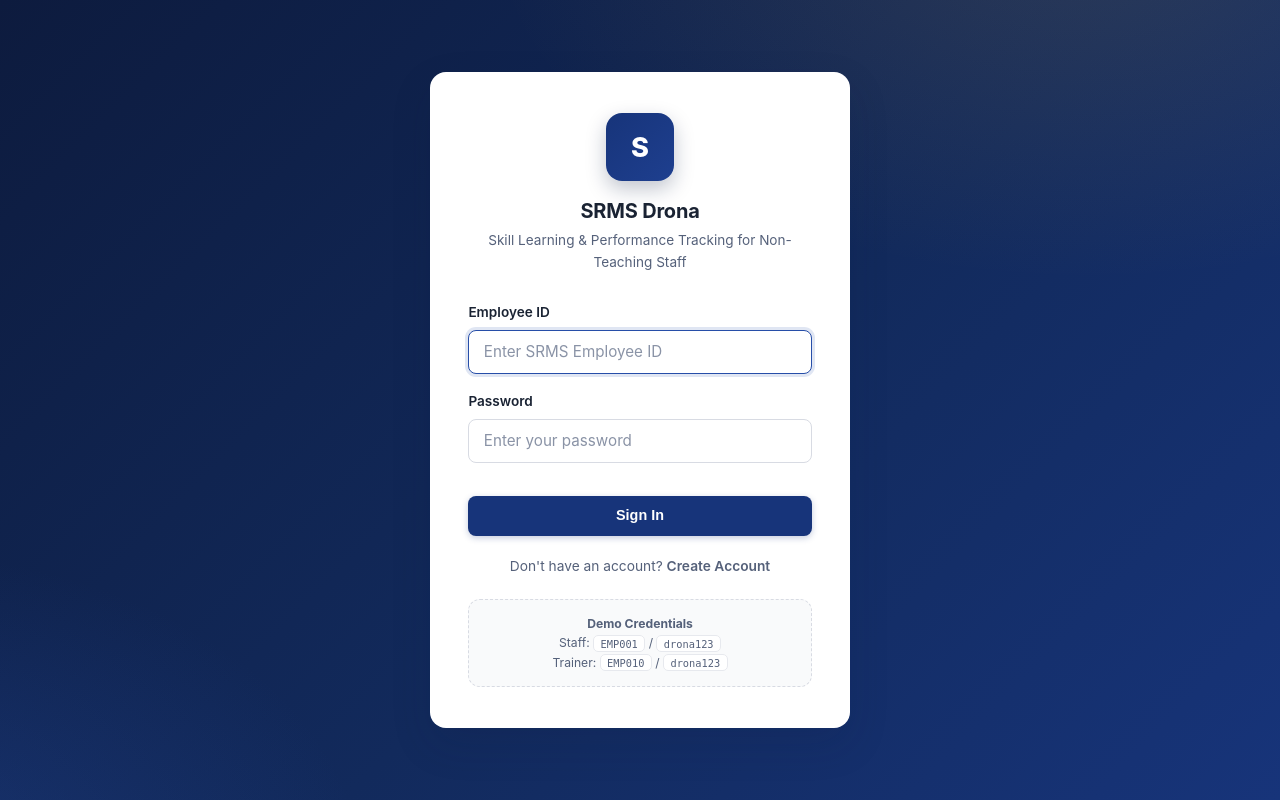
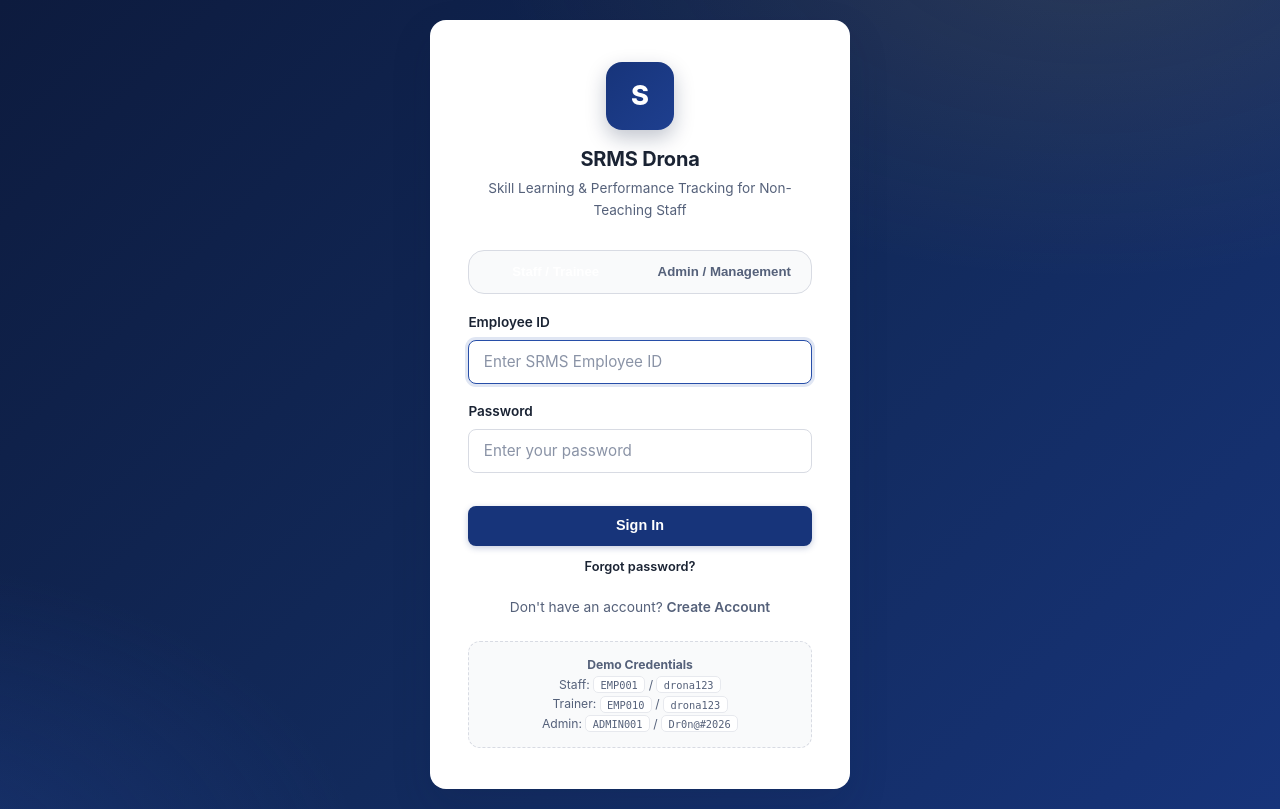
Before and after one commit to dgexplores/DRONAv2, a Django app: page /login/ in a window 1280 px wide. Run offline with Django 5.2, Linux system fonts and the light colour scheme.

Commit message:
feat: admin/staff login tabs, forgot-password flow

```diff
--- a/apps/users/views.py
+++ b/apps/users/views.py
@@ -48,6 +48,9 @@ def login_view(request):
                 candidate.backend = 'django.contrib.auth.backends.ModelBackend'
                 login(request, candidate)
                 messages.success(request, f"Welcome back, {candidate.first_name or candidate.employee_id}!")
+                next_url = request.POST.get('next') or request.GET.get('next') or ''
+                if next_url.startswith('/') and not next_url.startswith('//'):
+                    return redirect(next_url)
                 return redirect('dashboard')
         messages.error(request, _("Invalid Employee ID or Password. Please try again."))
 
--- a/srms_drona/urls.py
+++ b/srms_drona/urls.py
@@ -1,8 +1,9 @@
 from django.contrib import admin
-from django.urls import path, include
+from django.urls import path, include, reverse_lazy
 from django.conf import settings
 from django.conf.urls.static import static
 from django.http import HttpResponse
+from django.contrib.auth import views as auth_views
 
 from apps.users import views as user_views
 from apps.courses import views as course_views
@@ -32,6 +33,24 @@ urlpatterns = [
     path('users/<int:user_id>/approve/', user_views.approve_user, name='approve_user'),
     path('users/<int:user_id>/reject/', user_views.reject_user, name='reject_user'),
     path('language/toggle/', user_views.toggle_language, name='toggle_language'),
+
+    # Password Reset
+    path('password-reset/', auth_views.PasswordResetView.as_view(
+        template_name='users/password_reset_form.html',
+        email_template_name='users/password_reset_email.html',
+        subject_template_name='users/password_reset_subject.txt',
+        success_url=reverse_lazy('password_reset_done'),
+    ), name='password_reset'),
+    path('password-reset/done/', auth_views.PasswordResetDoneView.as_view(
+        template_name='users/password_reset_done.html',
+    ), name='password_reset_done'),
+    path('reset/<uidb64>/<token>/', auth_views.PasswordResetConfirmView.as_view(
+        template_name='users/password_reset_confirm.html',
+        success_url=reverse_lazy('password_reset_complete'),
+    ), name='password_reset_confirm'),
+    path('reset/done/', auth_views.PasswordResetCompleteView.as_view(
+        template_name='users/password_reset_complete.html',
+    ), name='password_reset_complete'),
 
     # Courses & PWA Dashboard
     path('', course_views.dashboard_view, name='dashboard'),
--- a/static/css/app.css
+++ b/static/css/app.css
@@ -1236,6 +1236,61 @@ textarea.form-input {
 }
 #clerk-signin {
   margin-top: 0.25rem;
+}
+
+.login-tabs {
+  display: flex;
+  gap: 0.35rem;
+  padding: 0.3rem;
+  background: var(--surface-2);
+  border: 1px solid var(--border-strong);
+  border-radius: var(--r-lg);
+  margin-bottom: 1.1rem;
+}
+.login-tab {
+  flex: 1;
+  padding: 0.55rem 0.5rem;
+  background: transparent;
+  border: none;
+  border-radius: calc(var(--r-lg) - 0.25rem);
+  font-size: 0.83rem;
+  font-weight: 600;
+  color: var(--text-2);
+  cursor: pointer;
+  transition: background 0.15s ease, color 0.15s ease;
+}
+.login-tab:hover {
+  color: var(--text);
+}
+.login-tab.active {
+  background: var(--brand);
+  color: #fff;
+}
+.login-panel {
+  animation: fadeIn 0.2s ease;
+}
+@keyframes fadeIn {
+  from { opacity: 0; transform: translateY(3px); }
+  to { opacity: 1; transform: translateY(0); }
+}
+.login-forgot {
+  margin-top: 0.7rem;
+  text-align: center;
+  font-size: 0.8rem;
+}
+.login-forgot a {
+  color: var(--brand-400);
+  text-decoration: none;
+  font-weight: 600;
+}
+.login-forgot a:hover {
+  text-decoration: underline;
+}
+.login-admin-hint {
+  margin-top: 0.7rem;
+  text-align: center;
+  font-size: 0.72rem;
+  color: var(--muted);
 }
 
 .login-hint {
--- a/templates/users/login.html
+++ b/templates/users/login.html
@@ -27,7 +27,12 @@
                 {% endfor %}
             {% endif %}
 
-            <form method="POST" action="{% url 'login' %}">
+            <div class="login-tabs" role="tablist">
+                <button type="button" class="login-tab active" data-tab="staff" role="tab">Staff / Trainee</button>
+                <button type="button" class="login-tab" data-tab="admin" role="tab">Admin / Management</button>
+            </div>
+
+            <form method="POST" action="{% url 'login' %}" id="staff-login" class="login-panel">
                 {% csrf_token %}
                 <div class="form-group">
                     <label for="employee_id">Employee ID</label>
@@ -40,6 +45,24 @@
                            placeholder="Enter your password" required>
                 </div>
                 <button type="submit" class="btn btn-primary btn-block mt-2">Sign In</button>
+                <div class="login-forgot"><a href="{% url 'password_reset' %}">Forgot password?</a></div>
+            </form>
+
+            <form method="POST" action="{% url 'login' %}" id="admin-login" class="login-panel" hidden>
+                {% csrf_token %}
+                <input type="hidden" name="next" value="/manage/">
+                <div class="form-group">
+                    <label for="admin_employee_id">Employee ID</label>
+                    <input type="text" id="admin_employee_id" name="employee_id" class="form-input"
+                           placeholder="Admin / Trainer Employee ID" required>
+                </div>
+                <div class="form-group">
+                    <label for="admin_password">Password</label>
+                    <input type="password" id="admin_password" name="password" class="form-input"
+                           placeholder="Enter your password" required>
+                </div>
+                <button type="submit" class="btn btn-primary btn-block mt-2">Sign In to Management</button>
+                <div class="login-admin-hint">Admins &amp; Trainers land in the Management Console.</div>
             </form>
 
             {% if clerk_enabled %}
@@ -54,12 +77,32 @@
             <div class="login-hint">
                 <strong>Demo Credentials</strong><br>
                 Staff: <code>EMP001</code> / <code>drona123</code><br>
-                Trainer: <code>EMP010</code> / <code>drona123</code>
+                Trainer: <code>EMP010</code> / <code>drona123</code><br>
+                Admin: <code>ADMIN001</code> / <code>Dr0n@#2026</code>
             </div>
         </div>
     </div>
 
     <script src="{% static 'js/app.js' %}"></script>
+    <script>
+        (function () {
+            var tabs = document.querySelectorAll('.login-tab');
+            var panels = {
+                staff: document.getElementById('staff-login'),
+                admin: document.getElementById('admin-login')
+            };
+            function show(name) {
+                tabs.forEach(function (t) { t.classList.toggle('active', t.dataset.tab === name); });
+                Object.keys(panels).forEach(function (k) { panels[k].hidden = (k !== name); });
+                var input = panels[name].querySelector('input');
+                if (input) { setTimeout(function () { input.focus(); }, 50); }
+            }
+            tabs.forEach(function (t) {
+                t.addEventListener('click', function () { show(t.dataset.tab); });
+            });
+            var adminErr = document.querySelector('#admin-login');
+        })();
+    </script>
 
     {% if clerk_enabled %}
     <script crossorigin="anonymous" src="https://cdn.jsdelivr.net/npm/@clerk/clerk-js@5/dist/clerk.browser.js"></script>
--- /dev/null
+++ b/templates/users/password_reset_subject.txt
@@ -0,0 +1 @@
+Reset your SRMS Drona password
```
Also changed, not shown: templates/users/password_reset_complete.html (added, +22 -0 lines), templates/users/password_reset_confirm.html (added, +35 -0 lines), templates/users/password_reset_done.html (added, +24 -0 lines), templates/users/password_reset_email.html (added, +13 -0 lines), templates/users/password_reset_form.html (added, +45 -0 lines).
